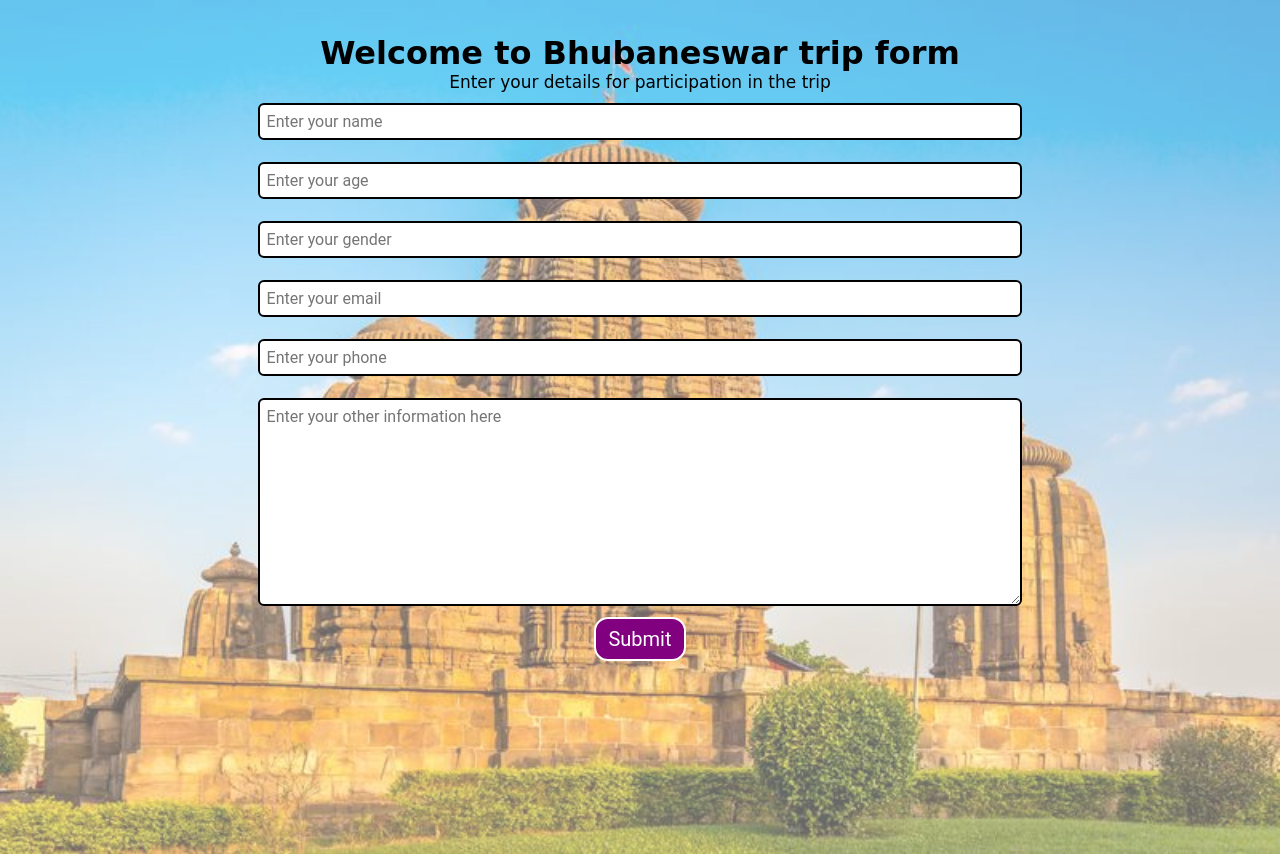
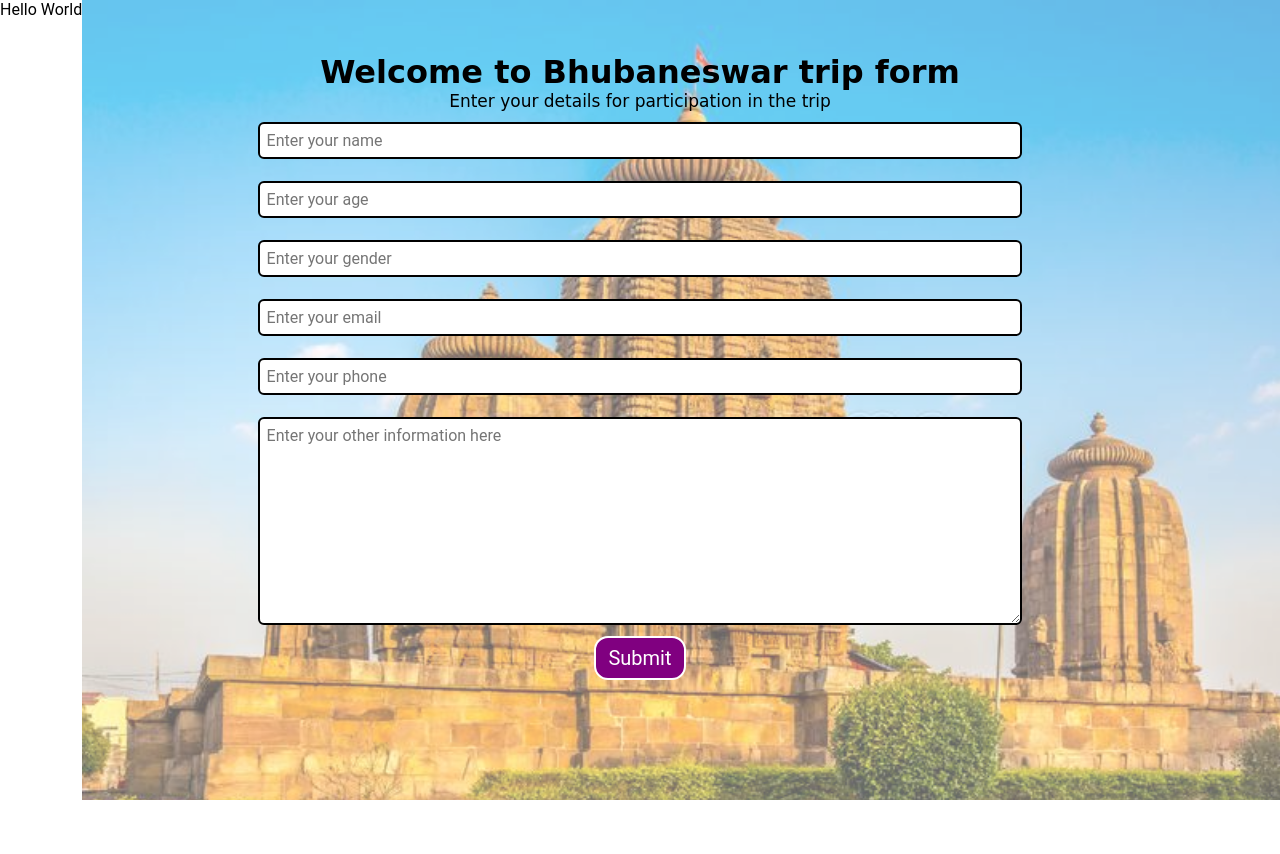
Before and after one commit to Ananyaroutray/TourTravel, a PHP site: page / in a window 1280 px wide. After the commit the page ends 800 px from the top, so only its background shows below. Run offline with PHP 8.4, Linux system fonts and the light colour scheme.

Commit message:
Add files via upload

```diff
--- a/index.php
+++ b/index.php
@@ -1,5 +1,10 @@
 <?php
 $insert = false;
+
+if ($_SERVER["REQUEST_METHOD"]=='GET') {
+echo "Hello World";
+} else {
+
 if(isset($_POST['name'])){
 
     //set connection variable
@@ -43,6 +48,8 @@ if(isset($_POST['name'])){
     //Close the database connection
     $con->close();
 }
+}
+
 
 ?>
 
```
